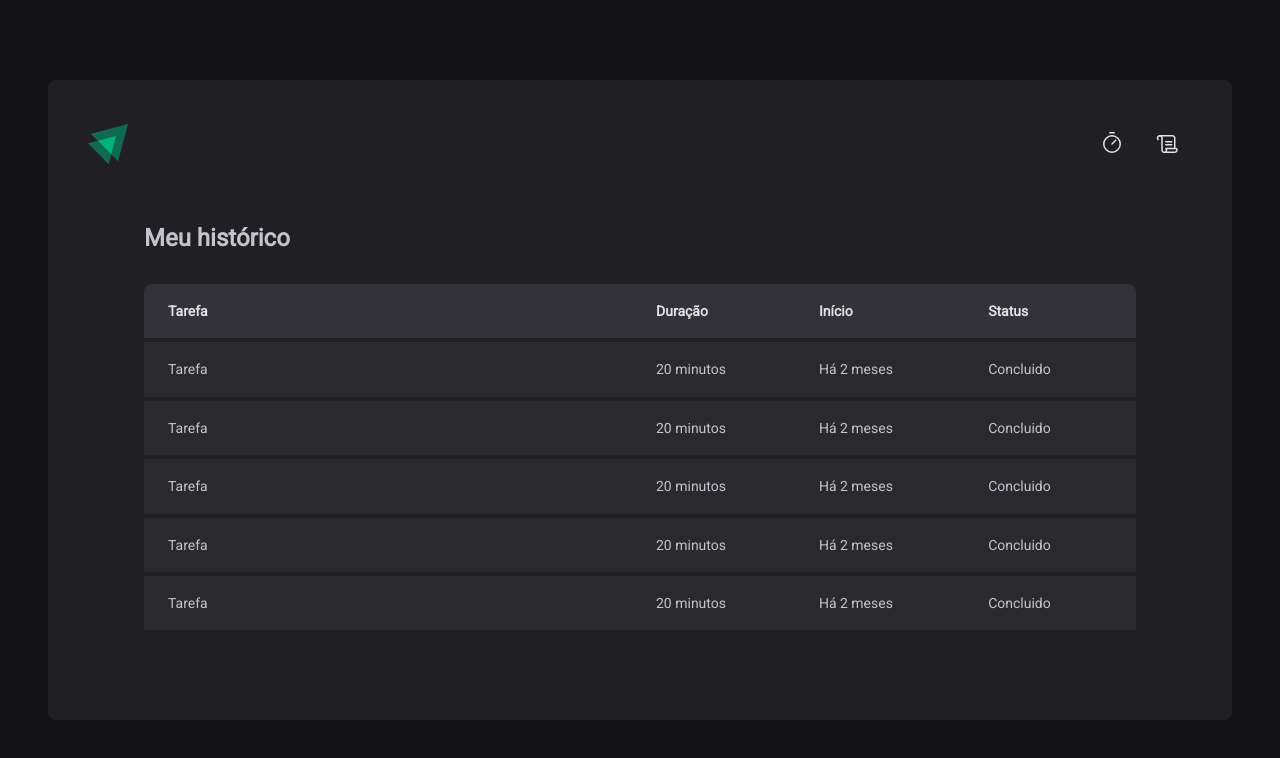
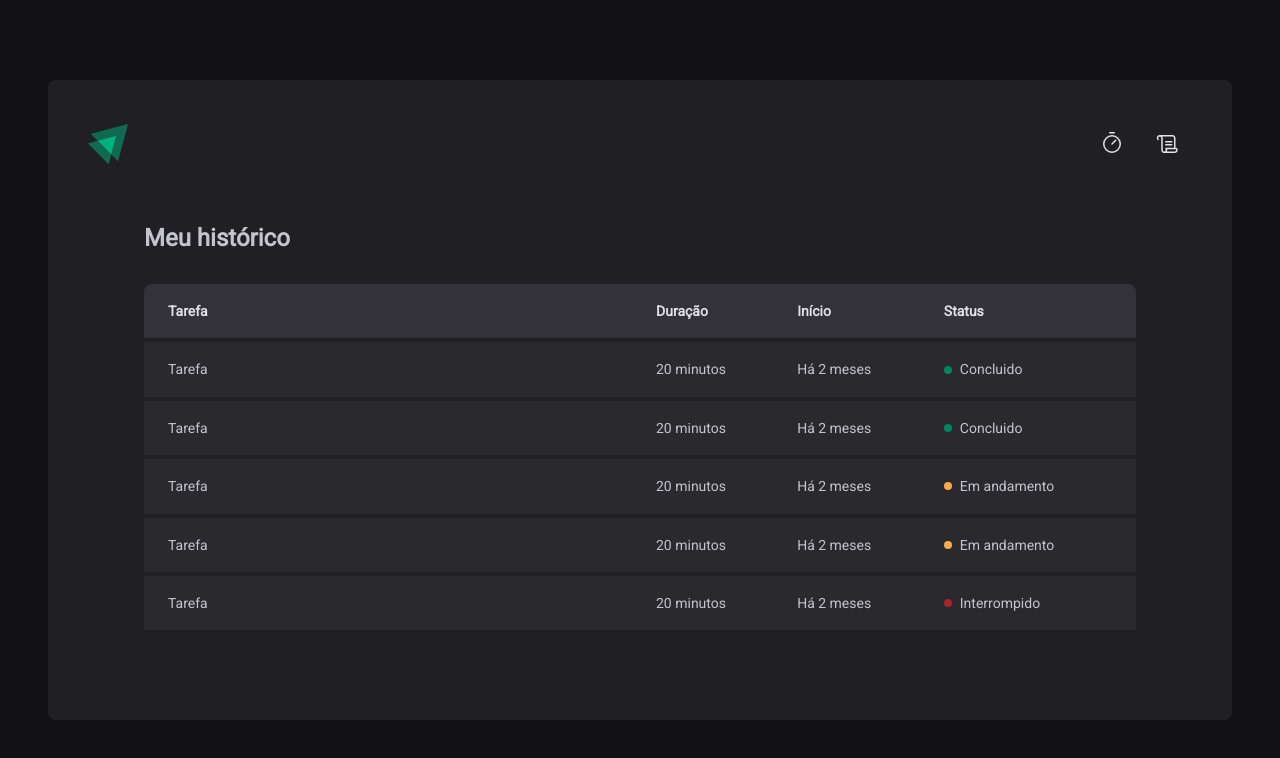
Before and after one commit to lhfreire/Pomodoro-Timer, a React (Vite) app: page /history in a window 1280 px wide. Shown: the top 758 px of the page. Built offline with nearby package versions, Linux system fonts and the light colour scheme.

Commit message:
Component - Status

```diff
--- a/src/pages/History/index.tsx
+++ b/src/pages/History/index.tsx
@@ -1,4 +1,4 @@
-import { HistoryContainer, HistoryList } from "./styles";
+import { HistoryContainer, HistoryList, Status } from "./styles";
 
 export function History () {
     return (
@@ -20,31 +20,41 @@
                             <td>Tarefa</td>
                             <td>20 minutos</td>
                             <td>Há 2 meses</td>
-                            <td>Concluido</td>
+                            <td>
+                                <Status statusColor="green">Concluido</Status>
+                            </td>
                         </tr>
                         <tr>
                             <td>Tarefa</td>
                             <td>20 minutos</td>
                             <td>Há 2 meses</td>
-                            <td>Concluido</td>
+                            <td>
+                                <Status statusColor="green">Concluido</Status>
+                            </td>
                         </tr>
                         <tr>
                             <td>Tarefa</td>
                             <td>20 minutos</td>
                             <td>Há 2 meses</td>
-                            <td>Concluido</td>
+                            <td>
+                                <Status statusColor="yellow">Em andamento</Status>
+                            </td>
                         </tr>
                         <tr>
                             <td>Tarefa</td>
                             <td>20 minutos</td>
                             <td>Há 2 meses</td>
-                            <td>Concluido</td>
+                            <td>
+                                <Status statusColor="yellow">Em andamento</Status>
+                            </td>
                         </tr>
                         <tr>
                             <td>Tarefa</td>
                             <td>20 minutos</td>
                             <td>Há 2 meses</td>
-                            <td>Concluido</td>
+                            <td>
+                                <Status statusColor="red">Interrompido</Status>
+                            </td>
                         </tr>
                     </tbody>
                 </table>
--- a/src/pages/History/styles.ts
+++ b/src/pages/History/styles.ts
@@ -57,3 +57,27 @@
         }
     }
 `
+
+const STATUS_COLORS = {
+    yellow: 'yellow-500',
+    green: 'green-500',
+    red: 'red-500',
+}
+
+interface StatusProps {
+    statusColor: keyof typeof STATUS_COLORS;
+}
+
+export const Status = styled.span<StatusProps> `
+    display: flex;
+    align-items: center;
+    gap: 0.5rem;
+
+    &::before {
+        content: '';
+        width: 0.5rem;
+        height: 0.5rem;
+        border-radius: 9999px;
+        background: ${(props) => props.theme[STATUS_COLORS[props.statusColor]]};
+    }
+`
```
